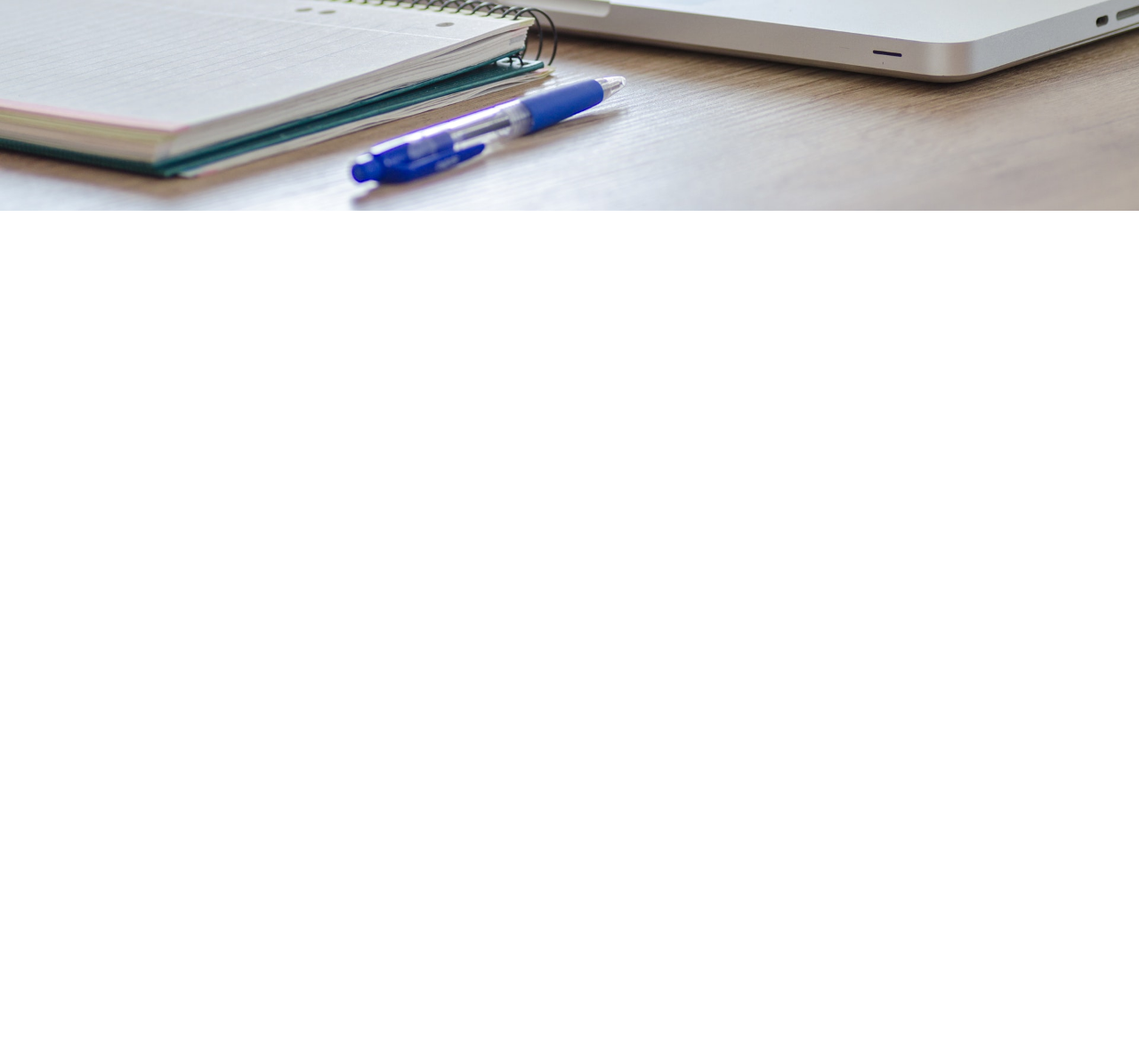
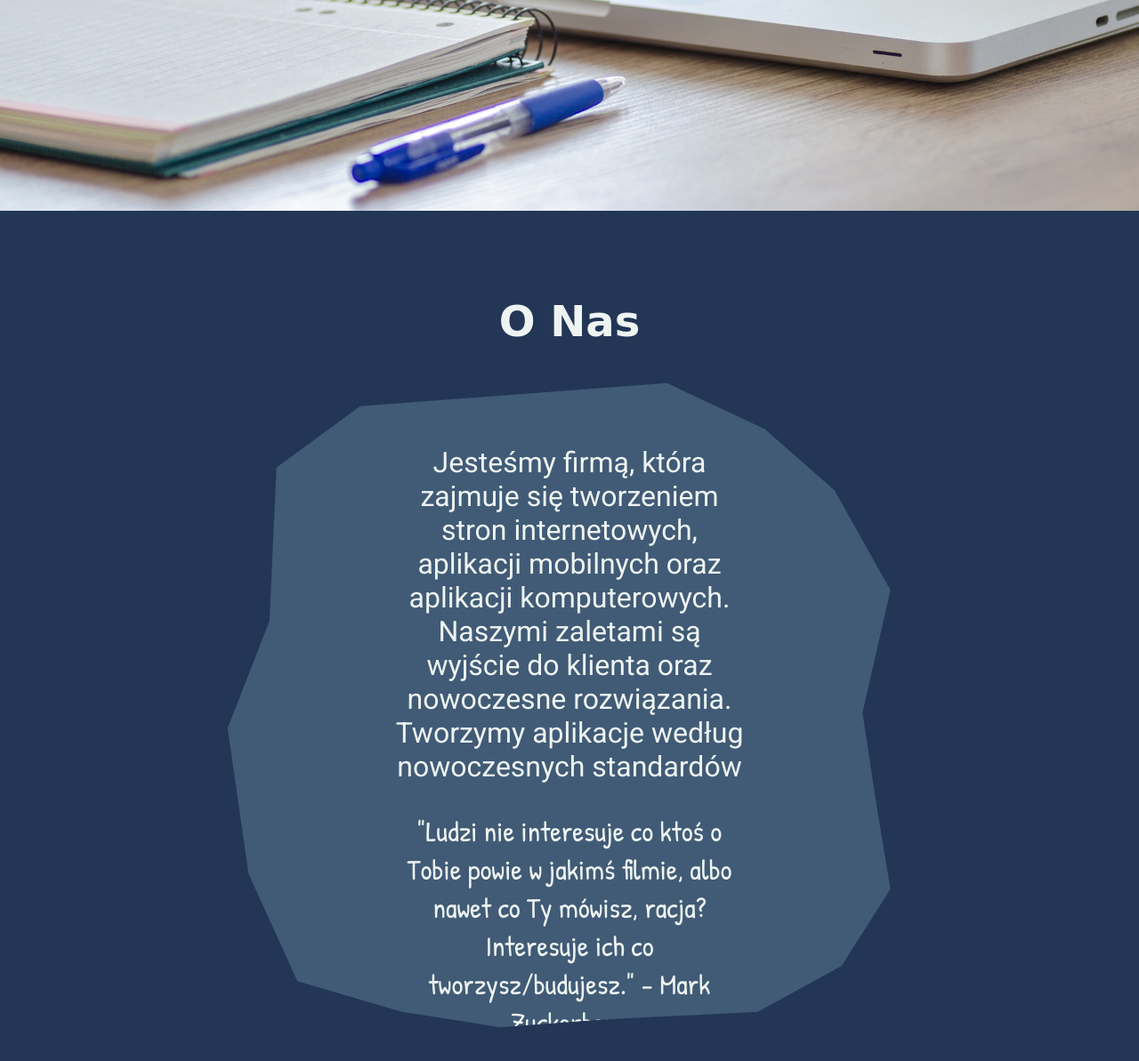
Before and after one commit to developroom/developroom, a website: page index.html in a window 1280 px wide. Shown: the part 563-1756 px from the top of the page at 89% size. Before the commit the page ends 800 px from the top, so only its background shows below. Drawn offline with nearby package versions, Linux system fonts and the light colour scheme; a web font is replaced by a local one.

Commit message:
section about done

```diff
--- a/css/modules/about.css
+++ b/css/modules/about.css
@@ -1,4 +1,46 @@
 /* start style for section about */
 
+section.about{
+    padding: 5rem;
+    display: flex;
+    flex-direction: column;
+    justify-content: center;
+    align-items: center;
+    background-color: #233656;
+    color: #EEF4F2;
+    /* clip-path: polygon(29% 10%, 17% 18%, 12% 35%, 15% 48%, 18% 56%, 7% 62%, 12% 76%, 21% 83%, 46% 84%, 65% 84%, 74% 82%, 75% 67%, 52% 68%, 54% 62%, 78% 53%, 82% 49%, 87% 33%, 76% 17%, 56% 13%, 56% 24%, 57% 29%, 43% 22%, 41% 8%); */
+}
+
+section.about h2{
+    padding: 1rem;
+    font-family: 'Baloo Bhaijaan', cursive;
+    font-size: 3rem;
+}
+
+section.about .holder{
+    width: 70%;
+    padding: 5rem;
+    display: flex;
+    flex-direction: column;
+    align-items: center;
+    justify-content: center;
+    background-color: #415B76;
+    clip-path: polygon(20% 6%, 8% 14%, 7% 34%, 1% 48%, 4% 67%, 11% 81%, 26% 85%, 40% 87%, 55% 86%, 77% 85%, 89% 79%, 96% 69%, 94% 58%, 92% 46%, 96% 30%, 88% 17%, 78% 9%, 64% 3%);
+}
+
+section.about .holder p{
+    display: inline-flex;
+    justify-content: center;
+    align-items: center;
+    padding: 1rem;
+    text-align: center;
+    font-family: 'Roboto', sans-serif;
+    width: 70%;
+    font-size: 2rem;
+}
+
+section.about .holder p.quote{
+    font-family: 'Patrick Hand', cursive;
+}
 
 /* stop style for section about */
--- a/index.html
+++ b/index.html
@@ -7,6 +7,8 @@
     <!-- google fonts -->
     <link href="https://fonts.googleapis.com/css?family=Patrick+Hand&amp;subset=latin-ext" rel="stylesheet">
     <link href="https://fonts.googleapis.com/css?family=Playfair+Display&amp;subset=latin-ext" rel="stylesheet">
+    <link href="https://fonts.googleapis.com/css?family=Baloo+Bhaijaan&amp;subset=latin-ext" rel="stylesheet">
+    <link href="https://fonts.googleapis.com/css?family=Roboto&amp;subset=latin-ext" rel="stylesheet">
     <!-- google fonts -->
     <!-- custom styles -->
     <link rel="stylesheet" href="./css/main.css">
@@ -40,12 +42,13 @@
     <!-- stop nav -->
 
     <!-- start section about -->
-    <!-- <section class="about">
+    <section class="about">
         <h2>O Nas</h2>
         <div class="holder">
-            <p></p>
+            <p>Jesteśmy firmą, która zajmuje się tworzeniem stron internetowych, aplikacji mobilnych oraz aplikacji komputerowych. Naszymi zaletami są wyjście do klienta oraz nowoczesne rozwiązania. Tworzymy aplikacje według nowoczesnych standardów</p>
+            <p class="quote">"Ludzi nie interesuje co ktoś o Tobie powie w jakimś filmie, albo nawet co Ty mówisz, racja? Interesuje ich co tworzysz/budujesz." - Mark Zuckerberg</p>
         </div>
-    </section> -->
+    </section>
     <!-- stop section about -->
 
     <!-- custom scripts -->
```
